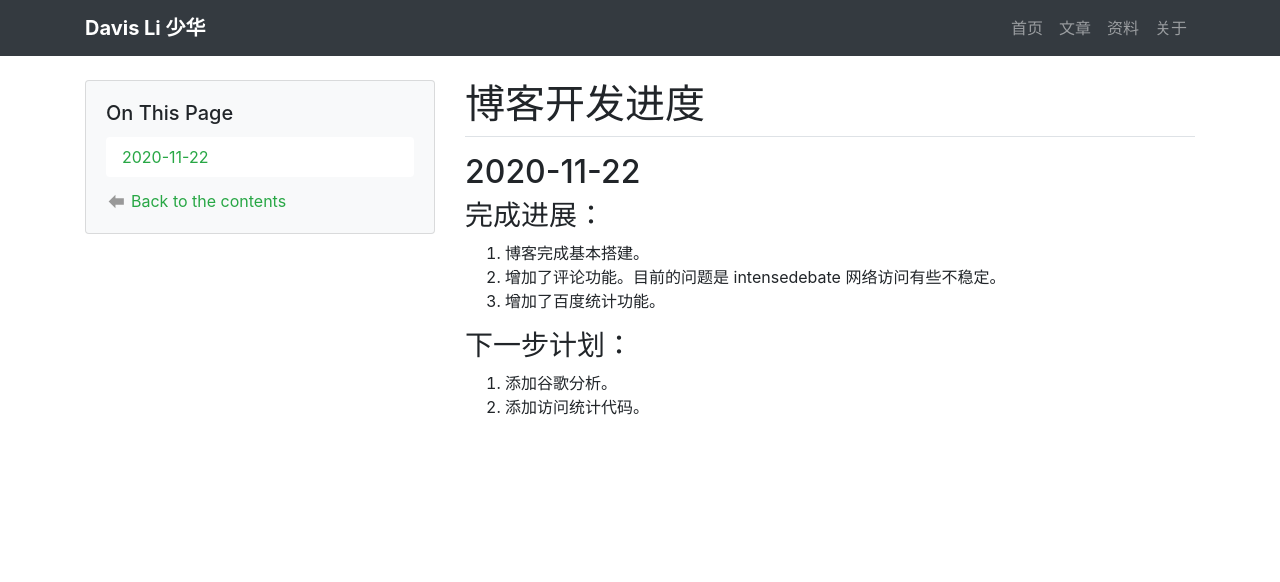
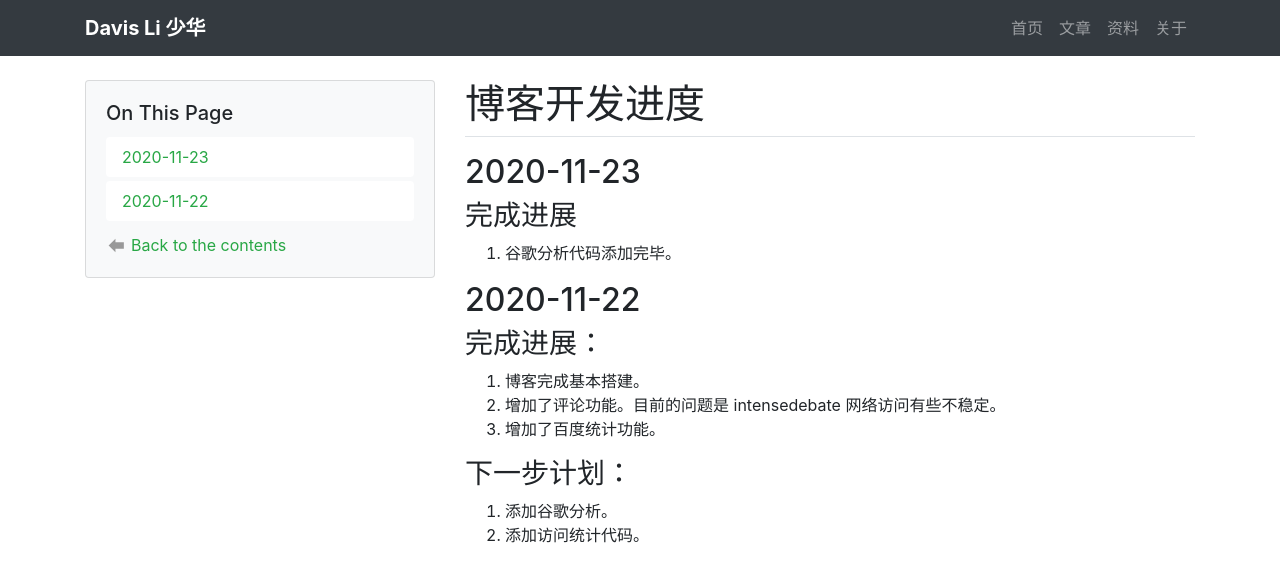
Before and after one commit to davis-lee0109/davis-lee0109.github.io, a Jekyll site: the page built from _projects/bloglog.md, in a window 1280 px wide. Shown: the top 582 px of the page. Built offline with Jekyll 4.4.1, drawn with Linux system fonts in a browser that asks for light colours; comment, search, counter and statistics services are not loaded; part of the change alters nothing that is shown.

Commit message:
add 谷歌分析代码 301 @ 202011230948

```diff
--- a/_includes/structure/head.html
+++ b/_includes/structure/head.html
@@ -52,6 +52,17 @@
     <link rel="stylesheet" href="{{ site.baseurl }}/theme/css/site.css">
     <link rel="stylesheet" href="{{ site.baseurl }}/theme/css/syntax.css">
 
+
+    <!-- Global site tag (gtag.js) - Google Analytics -->
+    <script async src="https://www.googletagmanager.com/gtag/js?id=G-1LC3HC05B8"></script>
+    <script>
+      window.dataLayer = window.dataLayer || [];
+      function gtag(){dataLayer.push(arguments);}
+      gtag('js', new Date());
+
+      gtag('config', 'G-1LC3HC05B8');
+    </script>
+
 <!--    百度统计代码-->
     <script>
         var _hmt = _hmt || [];
--- a/_projects/bloglog.md
+++ b/_projects/bloglog.md
@@ -1,6 +1,10 @@
 ---
 title: 博客开发进度
 ---
+
+## 2020-11-23
+### 完成进展
+1. 谷歌分析代码添加完毕。
 
 ## 2020-11-22
 ### 完成进展：
```
